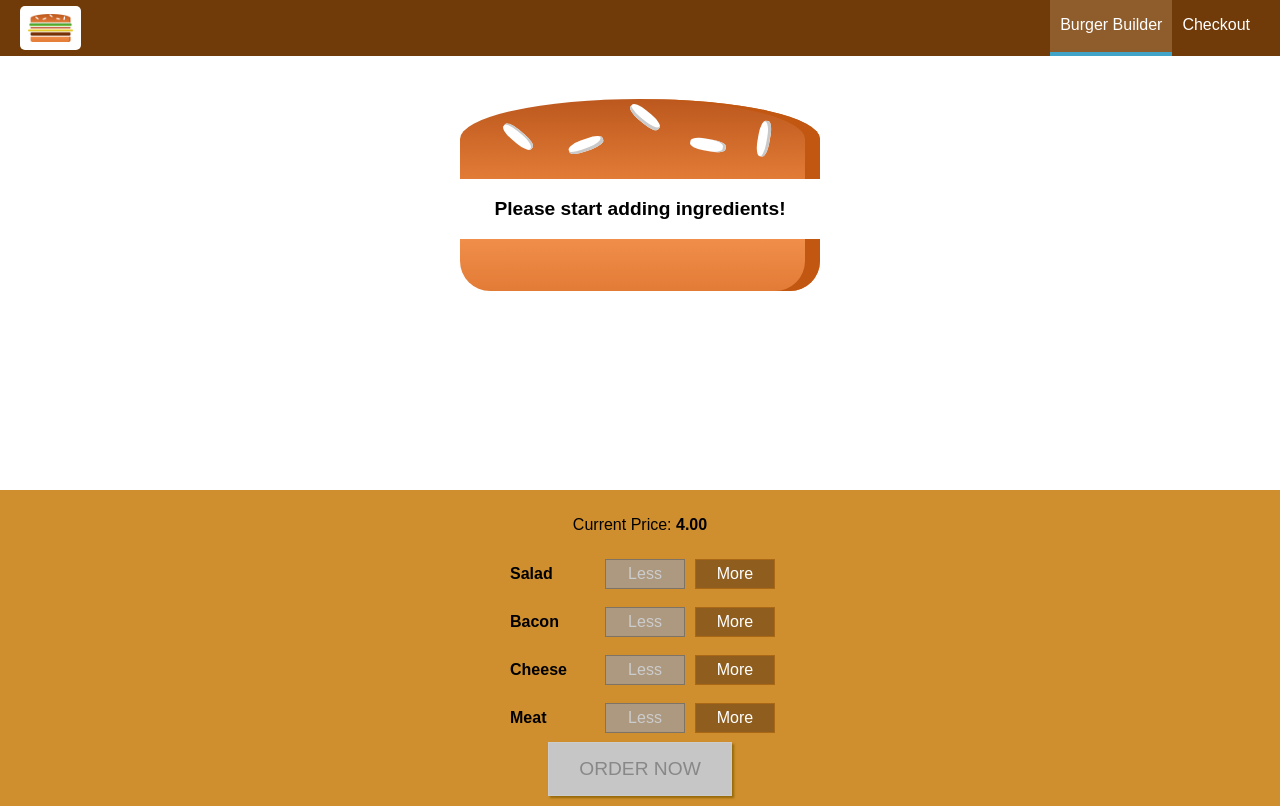
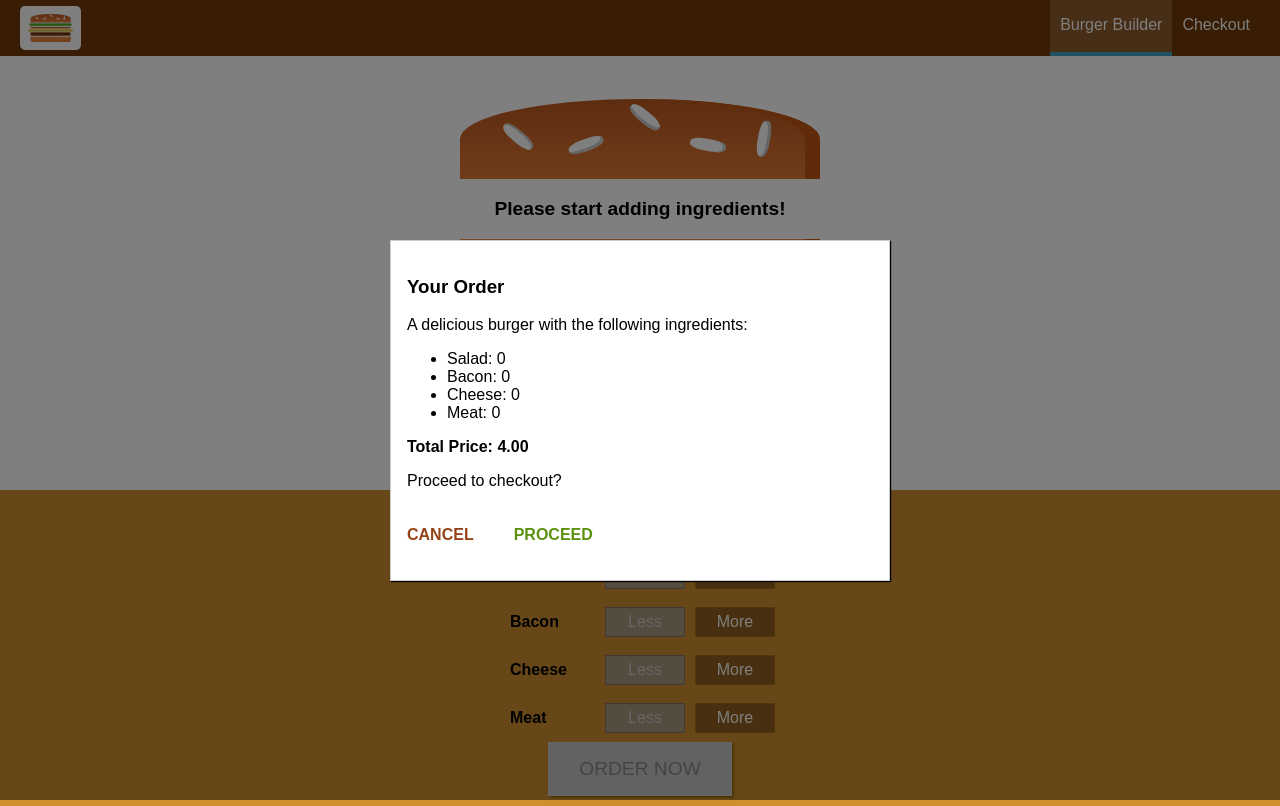
Before and after one commit to jalrax/awesome-burger-app, a React (Create React App) app: page / in a window 1280 px wide. Built offline with nearby package versions, Linux system fonts and the light colour scheme.

Commit message:
Added spinner

```diff
--- a/src/components/Burger/BuildControls/BuildControls.js
+++ b/src/components/Burger/BuildControls/BuildControls.js
@@ -75,8 +75,8 @@
         ))}
         <Button
             disabled={!props.purchasable}
-            onClick={props.ordered}
-        >ORDER NOW</Button>
+            onClick={props.ordered}>ORDER NOW
+        </Button>
     </Wrapper>
 );
 
--- a/src/components/UI/Modal/Modal.js
+++ b/src/components/UI/Modal/Modal.js
@@ -25,7 +25,7 @@
 class Modal extends Component {
 
     shouldComponentUpdate(nextProps) {
-        return nextProps.show !== this.props.show;
+        return nextProps.show !== this.props.show || nextProps.children !== this.props.children;
     };
 
     render() {
--- /dev/null
+++ b/src/components/UI/Spinner/Spinner.js
@@ -0,0 +1,89 @@
+import React from 'react';
+import styled from 'styled-components';
+
+const Wrapper = styled.div`
+      color: #521751;
+      font-size: 90px;
+      text-indent: -9999em;
+      overflow: hidden;
+      width: 1em;
+      height: 1em;
+      border-radius: 50%;
+      margin: 72px auto;
+      position: relative;
+      -webkit-transform: translateZ(0);
+      -ms-transform: translateZ(0);
+      transform: translateZ(0);
+      -webkit-animation: load6 1.7s infinite ease, round 1.7s infinite ease;
+      animation: load6 1.7s infinite ease, round 1.7s infinite ease;
+
+    @-webkit-keyframes load6 {
+      0% {
+        box-shadow: 0 -0.83em 0 -0.4em, 0 -0.83em 0 -0.42em, 0 -0.83em 0 -0.44em, 0 -0.83em 0 -0.46em, 0 -0.83em 0 -0.477em;
+      }
+      5%,
+      95% {
+        box-shadow: 0 -0.83em 0 -0.4em, 0 -0.83em 0 -0.42em, 0 -0.83em 0 -0.44em, 0 -0.83em 0 -0.46em, 0 -0.83em 0 -0.477em;
+      }
+      10%,
+      59% {
+        box-shadow: 0 -0.83em 0 -0.4em, -0.087em -0.825em 0 -0.42em, -0.173em -0.812em 0 -0.44em, -0.256em -0.789em 0 -0.46em, -0.297em -0.775em 0 -0.477em;
+      }
+      20% {
+        box-shadow: 0 -0.83em 0 -0.4em, -0.338em -0.758em 0 -0.42em, -0.555em -0.617em 0 -0.44em, -0.671em -0.488em 0 -0.46em, -0.749em -0.34em 0 -0.477em;
+      }
+      38% {
+        box-shadow: 0 -0.83em 0 -0.4em, -0.377em -0.74em 0 -0.42em, -0.645em -0.522em 0 -0.44em, -0.775em -0.297em 0 -0.46em, -0.82em -0.09em 0 -0.477em;
+      }
+      100% {
+        box-shadow: 0 -0.83em 0 -0.4em, 0 -0.83em 0 -0.42em, 0 -0.83em 0 -0.44em, 0 -0.83em 0 -0.46em, 0 -0.83em 0 -0.477em;
+      }
+    }
+    @keyframes load6 {
+      0% {
+        box-shadow: 0 -0.83em 0 -0.4em, 0 -0.83em 0 -0.42em, 0 -0.83em 0 -0.44em, 0 -0.83em 0 -0.46em, 0 -0.83em 0 -0.477em;
+      }
+      5%,
+      95% {
+        box-shadow: 0 -0.83em 0 -0.4em, 0 -0.83em 0 -0.42em, 0 -0.83em 0 -0.44em, 0 -0.83em 0 -0.46em, 0 -0.83em 0 -0.477em;
+      }
+      10%,
+      59% {
+        box-shadow: 0 -0.83em 0 -0.4em, -0.087em -0.825em 0 -0.42em, -0.173em -0.812em 0 -0.44em, -0.256em -0.789em 0 -0.46em, -0.297em -0.775em 0 -0.477em;
+      }
+      20% {
+        box-shadow: 0 -0.83em 0 -0.4em, -0.338em -0.758em 0 -0.42em, -0.555em -0.617em 0 -0.44em, -0.671em -0.488em 0 -0.46em, -0.749em -0.34em 0 -0.477em;
+      }
+      38% {
+        box-shadow: 0 -0.83em 0 -0.4em, -0.377em -0.74em 0 -0.42em, -0.645em -0.522em 0 -0.44em, -0.775em -0.297em 0 -0.46em, -0.82em -0.09em 0 -0.477em;
+      }
+      100% {
+        box-shadow: 0 -0.83em 0 -0.4em, 0 -0.83em 0 -0.42em, 0 -0.83em 0 -0.44em, 0 -0.83em 0 -0.46em, 0 -0.83em 0 -0.477em;
+      }
+    }
+    @-webkit-keyframes round {
+      0% {
+        -webkit-transform: rotate(0deg);
+        transform: rotate(0deg);
+      }
+      100% {
+        -webkit-transform: rotate(360deg);
+        transform: rotate(360deg);
+      }
+    }
+    @keyframes round {
+      0% {
+        -webkit-transform: rotate(0deg);
+        transform: rotate(0deg);
+      }
+      100% {
+        -webkit-transform: rotate(360deg);
+        transform: rotate(360deg);
+      }
+    }
+`;
+
+const spinner = (props) => (
+    <Wrapper>Loading...</Wrapper>
+);
+export default spinner;
--- a/src/containers/BurgerBuilder/BurgerBuilder.js
+++ b/src/containers/BurgerBuilder/BurgerBuilder.js
@@ -5,6 +5,7 @@
 import Modal from '../../components/UI/Modal/Modal';
 import OrderSummary from '../../components/Burger/OrderSummary/OrderSummary';
 import axios from '../../axios-orders';
+import Spinner from '../../components/UI/Spinner/Spinner';
 
 const INGREDIENT_PRICES = {
     salad: 0.5,
@@ -23,7 +24,8 @@
         },
         totalPrice: 4,
         purchasable: false,
-        purchasing: false
+        purchasing: true,
+        loading: false
     };
 
     updatePurchaseState = (ingredients) => {
@@ -82,6 +84,7 @@
     };
 
     purchaseProceedHandler = () => {
+        this.setState({loading: true});
         const order = {
             ingredients: this.state.ingredients,
             price: this.state.totalPrice,
@@ -97,9 +100,12 @@
             deliveryMethod: 'fastest'
         };
         axios.post('/orders.json', order)
-            .then(response => console.log(response))
-            .catch(error => console.log(error));
-        this.purchaseCancelHandler();
+            .then(response => {
+                this.setState({loading: true, purchasing: false});
+            })
+            .catch(error => {
+                this.setState({loading: true, purchasing: false});
+            });
     };
 
     render() {
@@ -111,16 +117,22 @@
             disabledInfo[key] = disabledInfo[key] <= 0;
         }
 
+        let orderSummary = <OrderSummary
+            ingredients={this.state.ingredients}
+            purchaseCancelled={this.purchaseCancelHandler}
+            purchaseProceed={this.purchaseProceedHandler}
+            price={this.state.totalPrice} />;
+
+        if (this.state.loading) {
+            orderSummary = <Spinner />;
+        }
+
         return (
             <React.Fragment>
                 <Modal
                     show={this.state.purchasing}
                     modalClosed={this.purchaseCancelHandler}>
-                    <OrderSummary
-                        ingredients={this.state.ingredients}
-                        purchaseCancelled={this.purchaseCancelHandler}
-                        purchaseProceed={this.purchaseProceedHandler}
-                        price={this.state.totalPrice} />
+                    {orderSummary}
                 </Modal>
                 <Burger ingredients={this.state.ingredients} />
                 <BuildControls
```
Also changed, not shown: src/components/UI/Modal/Modal.css (deleted, +0 -20 lines).
